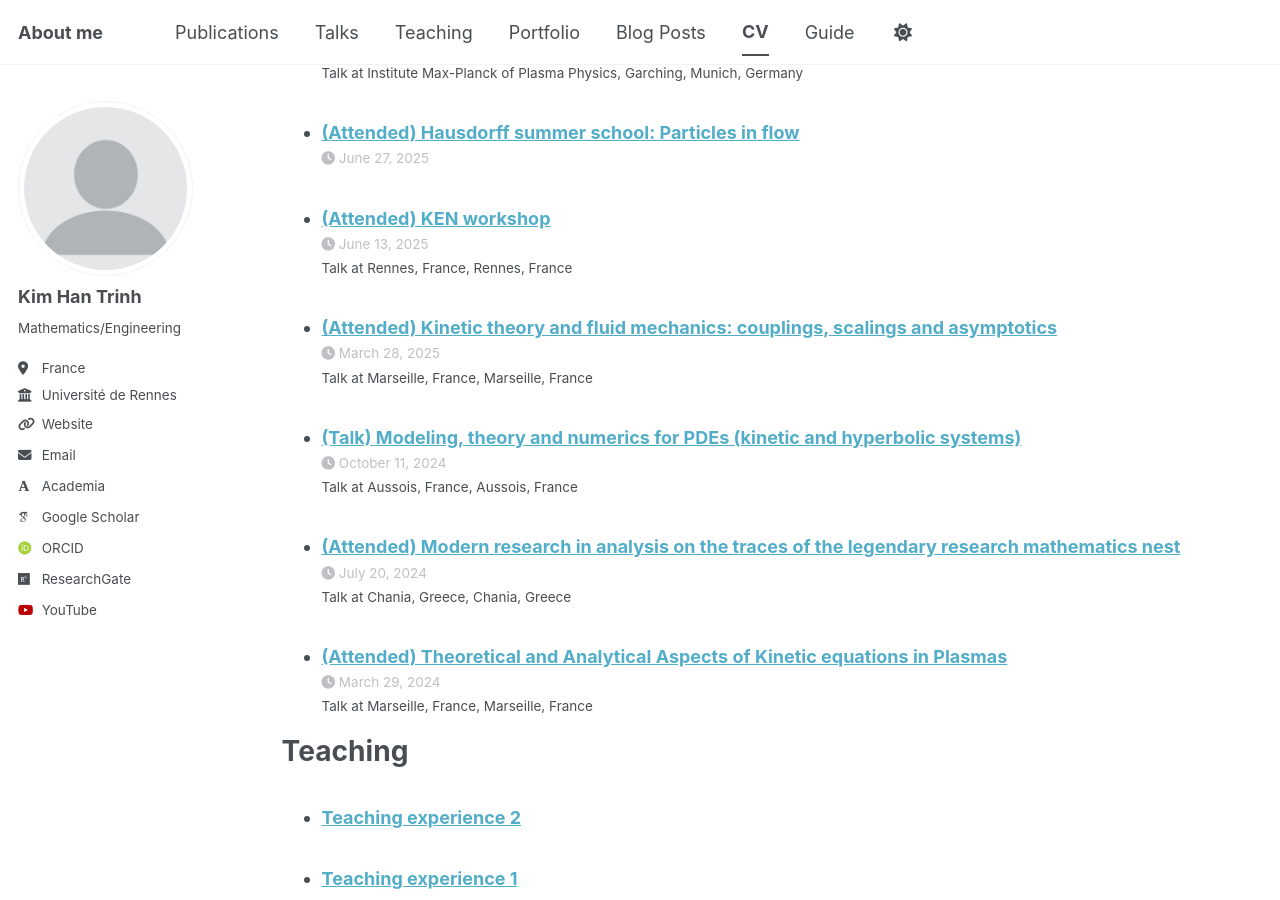
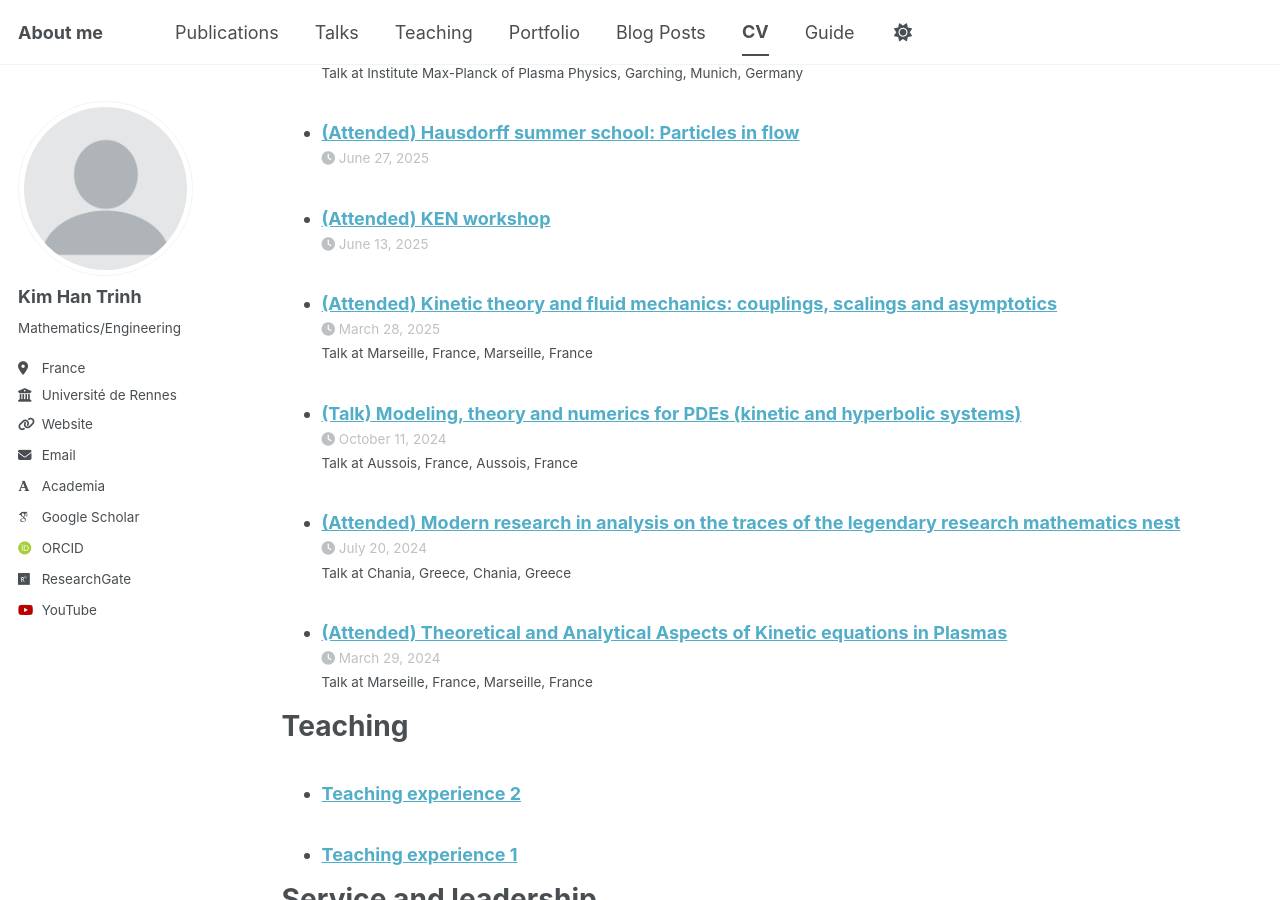
Before and after one commit to khtrinh96/khtrinh96.github.io, a Jekyll site: the page built from _pages/cv.md, in a window 1280 px wide and 900 px high, scrolled down 1570 px. Built offline with Jekyll 4.4.1, drawn with Linux system fonts in a browser that asks for light colours; some web fonts are replaced; a script bundle is joined from its source files by our own code; library files that are not in the unit come from our copies.

Commit message:
Update talk-7.md

```diff
--- a/_talks/talk-7.md
+++ b/_talks/talk-7.md
@@ -1,9 +1,7 @@
 ---
 title: "(Attended) KEN workshop"
 collection: talks
-type: "Talk"
 permalink: https://conferences.cirm-math.fr/3205.html
-venue: "Rennes, France"
 date: 10 - 13 Jun, 2025
 location: "Rennes, France"
 ---
```
